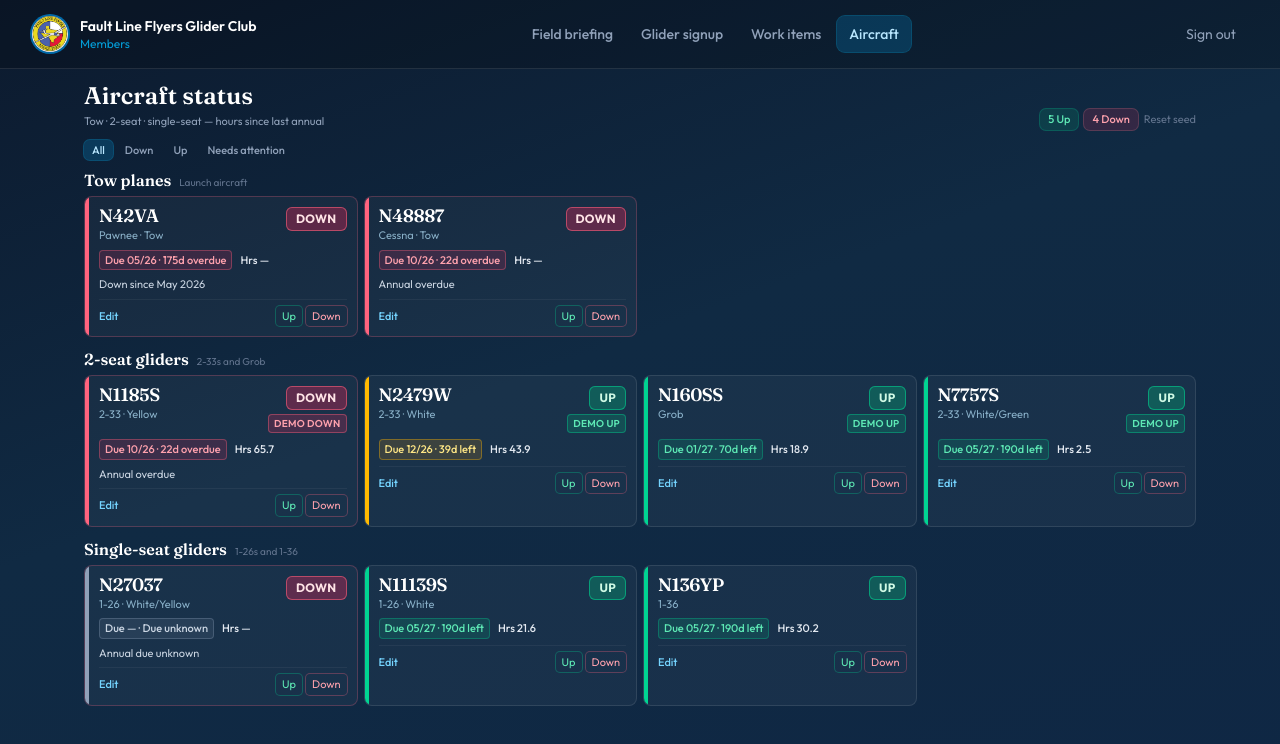
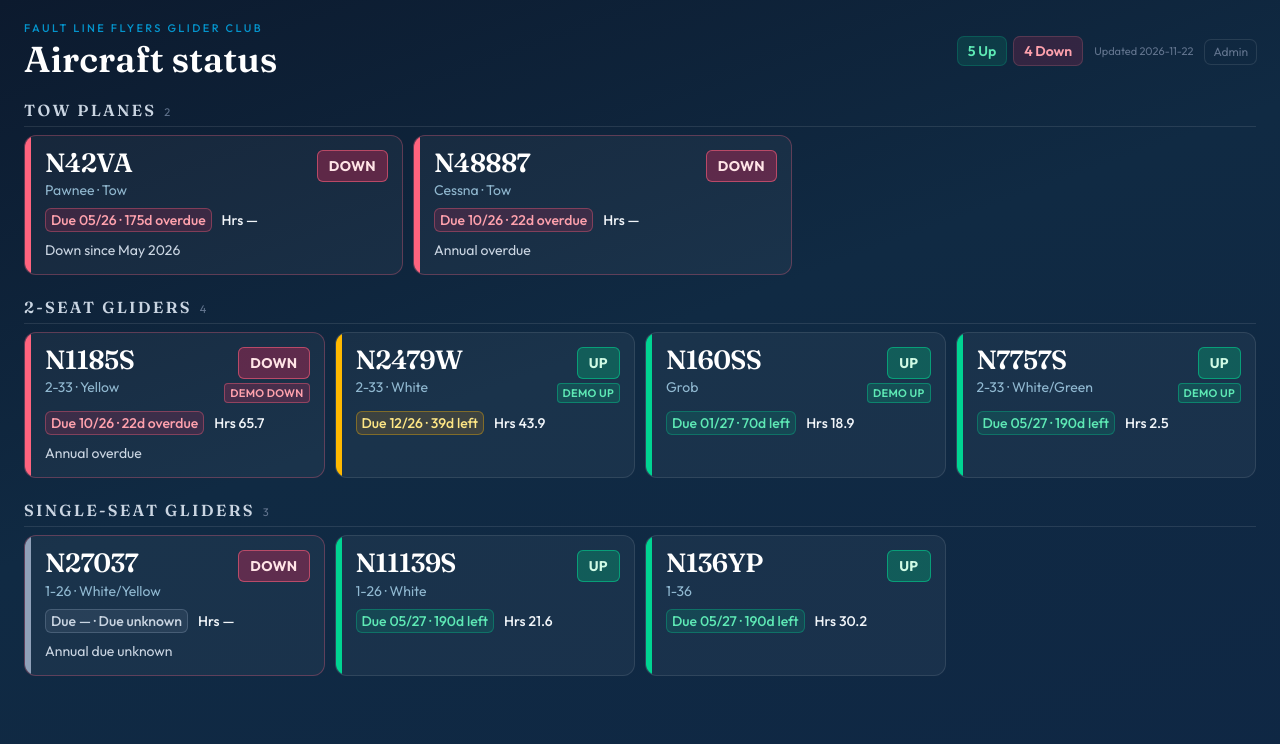
Before and after one commit to rwallis/glider-club-ops, a React (Vite) app: page /members/aircraft in a window 1280 px wide. Shown: the top 744 px of the page. Built offline with nearby package versions, Linux system fonts and the light colour scheme.

Commit message:
Turn the aircraft page into a clutter-free wall board.
Hide members nav on this route and tuck edit/sign-out controls behind an Admin menu.

Co-authored-by: Cursor <cursoragent@cursor.com>

```diff
--- a/src/components/members/MembersLayout.tsx
+++ b/src/components/members/MembersLayout.tsx
@@ -1,4 +1,4 @@
-import { Link, NavLink, Outlet } from 'react-router-dom'
+import { Link, NavLink, Outlet, useLocation } from 'react-router-dom'
 import { images } from '../../data/images'
 import { useAuth } from '../../context/AuthContext'
 import { useClubStatus } from '../../context/ClubStatusContext'
@@ -13,6 +13,16 @@ const navClass = ({ isActive }: { isActive: boolean }) =>
 export function MembersLayout() {
   const { logout } = useAuth()
   const { snapshot } = useClubStatus()
+  const location = useLocation()
+  const isAircraftWall = location.pathname === '/members/aircraft'
+
+  if (isAircraftWall) {
+    return (
+      <div className="members-dark min-h-dvh bg-[#0b1a2c]">
+        <Outlet />
+      </div>
+    )
+  }
 
   return (
     <div className="members-dark min-h-screen">
@@ -20,7 +30,11 @@ export function MembersLayout() {
         <div className="mx-auto max-w-7xl px-4 py-4 sm:px-6 lg:px-8">
           <div className="flex flex-col gap-4 sm:flex-row sm:items-center sm:justify-between">
             <Link to="/" className="flex items-center gap-3 text-sky-200 hover:text-white">
-              <img src={images.logo} alt="" className="h-9 w-9 rounded-full object-cover ring-2 ring-sky-700" />
+              <img
+                src={images.logo}
+                alt=""
+                className="h-9 w-9 rounded-full object-cover ring-2 ring-sky-700"
+              />
               <div>
                 <p className="text-sm font-semibold text-white">{snapshot.clubName}</p>
                 <p className="text-xs text-sky-400/80">Members</p>
--- a/src/pages/MembersAircraftPage.tsx
+++ b/src/pages/MembersAircraftPage.tsx
@@ -1,33 +1,22 @@
-import { useMemo, useState } from 'react'
+import { useEffect, useMemo, useRef, useState } from 'react'
+import { Link } from 'react-router-dom'
 import type { AircraftRecord, AnnualUrgency, DemoRidesStatus } from '../data/aircraftFleet'
 import { useAircraftFleet } from '../context/AircraftFleetContext'
+import { useAuth } from '../context/AuthContext'
+import { useClubStatus } from '../context/ClubStatusContext'
 import { annualUrgency, daysUntilDue, formatDaysLabel } from '../utils/annualDue'
 import { assessDemoRides } from '../utils/demoRides'
 import { fleetBoardSection, type FleetBoardSection } from '../utils/fleetBoard'
 
-type BoardFilter = 'all' | 'up' | 'down' | 'attention'
-
-const SECTION_META: Record<FleetBoardSection, { title: string; blurb: string }> = {
-  tow: {
-    title: 'Tow planes',
-    blurb: 'Launch aircraft',
-  },
-  'two-seat': {
-    title: '2-seat gliders',
-    blurb: '2-33s and Grob',
-  },
-  'single-seat': {
-    title: 'Single-seat gliders',
-    blurb: '1-26s and 1-36',
-  },
+const SECTION_META: Record<FleetBoardSection, { title: string }> = {
+  tow: { title: 'Tow planes' },
+  'two-seat': { title: '2-seat gliders' },
+  'single-seat': { title: 'Single-seat gliders' },
 }
 
 const SECTION_ORDER: FleetBoardSection[] = ['tow', 'two-seat', 'single-seat']
 
-const URGENCY_STYLES: Record<
-  AnnualUrgency,
-  { bar: string; chip: string }
-> = {
+const URGENCY_STYLES: Record<AnnualUrgency, { bar: string; chip: string }> = {
   green: {
     bar: 'bg-emerald-400',
     chip: 'bg-emerald-500/15 text-emerald-300 ring-emerald-400/30',
@@ -73,7 +62,21 @@ function sortFleet(fleet: AircraftRecord[]) {
   })
 }
 
-function AircraftCard({ aircraft }: { aircraft: AircraftRecord }) {
+function latestFleetStamp(fleet: AircraftRecord[]): string | null {
+  const stamps = fleet
+    .flatMap((a) => [a.lastUpdated, a.hoursLastEntered])
+    .filter((v): v is string => Boolean(v))
+    .sort()
+  return stamps.length ? stamps[stamps.length - 1]! : null
+}
+
+function AircraftCard({
+  aircraft,
+  adminMode,
+}: {
+  aircraft: AircraftRecord
+  adminMode: boolean
+}) {
   const { updateAircraft } = useAircraftFleet()
   const [editing, setEditing] = useState(false)
   const urgency = annualUrgency(aircraft.dueMmYy)
@@ -85,29 +88,33 @@ function AircraftCard({ aircraft }: { aircraft: AircraftRecord }) {
     .filter(Boolean)
     .join(' · ')
 
+  useEffect(() => {
+    if (!adminMode) setEditing(false)
+  }, [adminMode])
+
   return (
     <article
-      className={`relative overflow-hidden rounded-lg border bg-white/[0.04] ${
+      className={`relative flex min-h-0 flex-col overflow-hidden rounded-xl border bg-white/[0.045] ${
         aircraft.status === 'Down' || demo.status === 'down'
-          ? 'border-rose-400/25'
+          ? 'border-rose-400/30'
           : demo.status === 'caution'
-            ? 'border-amber-400/25'
+            ? 'border-amber-400/30'
             : 'border-white/10'
       }`}
     >
-      <div className={`absolute inset-y-0 left-0 w-1 ${urgencyUi.bar}`} aria-hidden />
+      <div className={`absolute inset-y-0 left-0 w-1.5 ${urgencyUi.bar}`} aria-hidden />
 
-      <div className="space-y-1.5 p-2.5 pl-3.5">
+      <div className="flex min-h-0 flex-1 flex-col gap-2 p-3 pl-4 sm:p-3.5 sm:pl-5">
         <div className="flex items-start justify-between gap-2">
           <div className="min-w-0">
-            <h2 className="font-display text-lg leading-none tracking-tight text-white">
+            <h2 className="font-display text-xl leading-none tracking-tight text-white sm:text-2xl lg:text-[1.65rem]">
               {aircraft.tail}
             </h2>
-            <p className="mt-0.5 truncate text-[11px] text-sky-200/70">{subtitle}</p>
+            <p className="mt-1 truncate text-xs text-sky-200/75 sm:text-sm">{subtitle}</p>
           </div>
           <div className="flex shrink-0 flex-col items-end gap-1">
             <span
-              className={`rounded-md px-2.5 py-1 text-xs font-bold uppercase tracking-wide ring-1 ring-inset ${
+              className={`rounded-md px-2.5 py-1 text-xs font-bold uppercase tracking-wide ring-1 ring-inset sm:px-3 sm:py-1.5 sm:text-sm ${
                 aircraft.status === 'Up'
                   ? 'bg-emerald-500/30 text-emerald-100 ring-emerald-400/55'
                   : 'bg-rose-500/30 text-rose-100 ring-rose-400/55'
@@ -117,7 +124,7 @@ function AircraftCard({ aircraft }: { aircraft: AircraftRecord }) {
             </span>
             {demoPill ? (
               <span
-                className={`rounded px-1.5 py-0.5 text-[10px] font-semibold uppercase tracking-wide ring-1 ring-inset ${demoPill.chip}`}
+                className={`rounded px-1.5 py-0.5 text-[10px] font-semibold uppercase tracking-wide ring-1 ring-inset sm:text-[11px] ${demoPill.chip}`}
                 title={demo.detail}
               >
                 {demoPill.label}
@@ -126,28 +133,30 @@ function AircraftCard({ aircraft }: { aircraft: AircraftRecord }) {
           </div>
         </div>
 
-        <div className="flex flex-wrap items-center gap-x-2 gap-y-1 text-[11px]">
+        <div className="flex flex-wrap items-center gap-x-2.5 gap-y-1 text-xs sm:text-sm">
           <span
-            className={`inline-flex items-center rounded px-1.5 py-0.5 font-medium ring-1 ring-inset ${urgencyUi.chip}`}
+            className={`inline-flex items-center rounded-md px-1.5 py-0.5 font-medium ring-1 ring-inset ${urgencyUi.chip}`}
           >
             Due {aircraft.dueMmYy ?? '—'} · {formatDaysLabel(days)}
           </span>
-          <span className="font-medium text-slate-200">
+          <span className="font-medium text-slate-100">
             Hrs {aircraft.hoursSinceAnnual != null ? aircraft.hoursSinceAnnual : '—'}
           </span>
         </div>
 
         {aircraft.status === 'Down' ? (
-          <p className="truncate text-[11px] text-slate-300">
+          <p className="truncate text-xs text-slate-300 sm:text-sm">
             {aircraft.reasonGrounded || <span className="text-amber-300">Needs reason</span>}
           </p>
         ) : null}
 
-        <div className="flex items-center justify-between gap-2 border-t border-white/5 pt-1.5 print:hidden">
+        {adminMode ? (
+          <div className="mt-auto space-y-2 border-t border-white/5 pt-2">
+            <div className="flex items-center justify-between gap-2">
               <button
                 type="button"
                 onClick={() => setEditing((v) => !v)}
-            className="text-[11px] font-medium text-sky-300 hover:text-sky-200"
+                className="text-xs font-medium text-sky-300 hover:text-sky-200"
               >
                 {editing ? 'Close' : 'Edit'}
               </button>
@@ -160,7 +169,7 @@ function AircraftCard({ aircraft }: { aircraft: AircraftRecord }) {
                       reasonGrounded: null,
                     })
                   }
-              className="rounded px-1.5 py-0.5 text-[11px] text-emerald-300 ring-1 ring-emerald-400/30 hover:bg-emerald-500/10"
+                  className="rounded px-2 py-0.5 text-xs text-emerald-300 ring-1 ring-emerald-400/30 hover:bg-emerald-500/10"
                 >
                   Up
                 </button>
@@ -172,7 +181,7 @@ function AircraftCard({ aircraft }: { aircraft: AircraftRecord }) {
                       reasonGrounded: aircraft.reasonGrounded || 'Needs reason',
                     })
                   }
-              className="rounded px-1.5 py-0.5 text-[11px] text-rose-300 ring-1 ring-rose-400/30 hover:bg-rose-500/10"
+                  className="rounded px-2 py-0.5 text-xs text-rose-300 ring-1 ring-rose-400/30 hover:bg-rose-500/10"
                 >
                   Down
                 </button>
@@ -180,7 +189,7 @@ function AircraftCard({ aircraft }: { aircraft: AircraftRecord }) {
             </div>
 
             {editing ? (
-          <div className="space-y-1.5 rounded-md bg-black/25 p-2 ring-1 ring-white/10 print:hidden">
+              <div className="space-y-1.5 rounded-md bg-black/25 p-2 ring-1 ring-white/10">
                 <label className="block text-[11px] text-slate-400">
                   Annual due (MM/YY)
                   <input
@@ -221,7 +230,10 @@ function AircraftCard({ aircraft }: { aircraft: AircraftRecord }) {
                     onBlur={(e) => {
                       const raw = e.target.value.trim()
                       const next = raw === '' ? null : Number(raw)
-                  if (next !== aircraft.hoursSinceAnnual && (next == null || Number.isFinite(next))) {
+                      if (
+                        next !== aircraft.hoursSinceAnnual &&
+                        (next == null || Number.isFinite(next))
+                      ) {
                         updateAircraft(aircraft.id, { hoursSinceAnnual: next })
                       }
                     }}
@@ -244,115 +256,190 @@ function AircraftCard({ aircraft }: { aircraft: AircraftRecord }) {
               </div>
             ) : null}
           </div>
+        ) : null}
+      </div>
     </article>
+  )
+}
+
+function WallAdminMenu({
+  adminMode,
+  onToggleAdmin,
+  onReset,
+}: {
+  adminMode: boolean
+  onToggleAdmin: () => void
+  onReset: () => void
+}) {
+  const { logout } = useAuth()
+  const [open, setOpen] = useState(false)
+  const rootRef = useRef<HTMLDivElement>(null)
+
+  useEffect(() => {
+    if (!open) return
+    const onPointer = (e: MouseEvent) => {
+      if (!rootRef.current?.contains(e.target as Node)) setOpen(false)
+    }
+    const onKey = (e: KeyboardEvent) => {
+      if (e.key === 'Escape') setOpen(false)
+    }
+    document.addEventListener('mousedown', onPointer)
+    document.addEventListener('keydown', onKey)
+    return () => {
+      document.removeEventListener('mousedown', onPointer)
+      document.removeEventListener('keydown', onKey)
+    }
+  }, [open])
+
+  return (
+    <div ref={rootRef} className="relative">
+      <button
+        type="button"
+        aria-expanded={open}
+        aria-haspopup="menu"
+        onClick={() => setOpen((v) => !v)}
+        className="rounded-md px-2 py-1 text-xs text-slate-500 ring-1 ring-white/10 hover:bg-white/5 hover:text-slate-300"
+      >
+        Admin
+      </button>
+      {open ? (
+        <div
+          role="menu"
+          className="absolute right-0 z-20 mt-1 min-w-[11rem] overflow-hidden rounded-lg border border-white/10 bg-[#12263c] py-1 shadow-xl shadow-black/40"
+        >
+          <button
+            type="button"
+            role="menuitem"
+            className="block w-full px-3 py-2 text-left text-sm text-slate-200 hover:bg-white/5"
+            onClick={() => {
+              onToggleAdmin()
+              setOpen(false)
+            }}
+          >
+            {adminMode ? 'Exit edit mode' : 'Edit board'}
+          </button>
+          <button
+            type="button"
+            role="menuitem"
+            className="block w-full px-3 py-2 text-left text-sm text-slate-200 hover:bg-white/5"
+            onClick={() => {
+              onReset()
+              setOpen(false)
+            }}
+          >
+            Reset seed
+          </button>
+          <Link
+            to="/members"
+            role="menuitem"
+            className="block w-full px-3 py-2 text-left text-sm text-slate-200 hover:bg-white/5"
+            onClick={() => setOpen(false)}
+          >
+            Members home
+          </Link>
+          <button
+            type="button"
+            role="menuitem"
+            className="block w-full px-3 py-2 text-left text-sm text-rose-300 hover:bg-white/5"
+            onClick={() => {
+              logout()
+              setOpen(false)
+            }}
+          >
+            Sign out
+          </button>
+        </div>
+      ) : null}
+    </div>
   )
 }
 
 export function MembersAircraftPage() {
   const { fleet, resetToSeed } = useAircraftFleet()
-  const [filter, setFilter] = useState<BoardFilter>('all')
+  const { snapshot } = useClubStatus()
+  const [adminMode, setAdminMode] = useState(false)
 
   const sorted = useMemo(() => sortFleet(fleet), [fleet])
-
-  const visible = useMemo(() => {
-    return sorted.filter((a) => {
-      if (filter === 'up') return a.status === 'Up'
-      if (filter === 'down') return a.status === 'Down'
-      if (filter === 'attention') {
-        const u = annualUrgency(a.dueMmYy)
-        return a.status === 'Down' || u === 'red' || u === 'amber' || u === 'unknown'
-      }
-      return true
-    })
-  }, [sorted, filter])
 
   const sections = useMemo(() => {
     return SECTION_ORDER.map((id) => ({
       id,
       ...SECTION_META[id],
-      aircraft: visible.filter((a) => fleetBoardSection(a) === id),
+      aircraft: sorted.filter((a) => fleetBoardSection(a) === id),
     })).filter((s) => s.aircraft.length > 0)
-  }, [visible])
+  }, [sorted])
 
   const upCount = fleet.filter((a) => a.status === 'Up').length
   const downCount = fleet.filter((a) => a.status === 'Down').length
+  const updated = latestFleetStamp(fleet)
 
   return (
-    <main className="mx-auto max-w-6xl px-3 py-3 sm:px-4 lg:px-5 print:max-w-none print:px-2 print:py-1">
-      <div className="mb-2.5 flex flex-wrap items-end justify-between gap-2">
+    <main className="mx-auto flex min-h-dvh max-w-[100rem] flex-col px-3 py-3 sm:px-5 sm:py-4 lg:px-6 lg:py-5">
+      <header className="mb-3 flex shrink-0 items-center justify-between gap-3 sm:mb-4">
         <div className="min-w-0">
-          <h1 className="font-display text-xl leading-tight text-white sm:text-2xl">
+          <p className="truncate text-[10px] font-medium uppercase tracking-[0.22em] text-sky-400/75 sm:text-[11px]">
+            {snapshot.clubName}
+          </p>
+          <h1 className="font-display text-2xl leading-tight text-white sm:text-3xl lg:text-4xl">
             Aircraft status
           </h1>
-          <p className="mt-0.5 text-[11px] text-slate-400">
-            Tow · 2-seat · single-seat — hours since last annual
-          </p>
         </div>
-        <div className="flex flex-wrap items-center gap-1.5 text-[11px]">
-          <span className="rounded-md bg-emerald-500/15 px-2 py-0.5 font-medium text-emerald-300 ring-1 ring-emerald-400/30">
+
+        <div className="flex shrink-0 items-center gap-2 sm:gap-3">
+          <div className="flex items-center gap-1.5 text-xs sm:gap-2 sm:text-sm">
+            <span className="rounded-md bg-emerald-500/15 px-2 py-1 font-semibold text-emerald-300 ring-1 ring-emerald-400/30 sm:px-2.5">
               {upCount} Up
             </span>
-          <span className="rounded-md bg-rose-500/15 px-2 py-0.5 font-medium text-rose-300 ring-1 ring-rose-400/30">
+            <span className="rounded-md bg-rose-500/15 px-2 py-1 font-semibold text-rose-300 ring-1 ring-rose-400/30 sm:px-2.5">
               {downCount} Down
             </span>
-          <button
-            type="button"
-            onClick={resetToSeed}
-            className="text-slate-500 underline-offset-2 hover:text-slate-300 hover:underline print:hidden"
+          </div>
+          {updated ? (
+            <p className="hidden text-[11px] text-slate-500 md:block">Updated {updated}</p>
+          ) : null}
+          {adminMode ? (
+            <span className="rounded-md bg-sky-500/15 px-2 py-1 text-[11px] font-medium text-sky-200 ring-1 ring-sky-400/30">
+              Editing
+            </span>
+          ) : null}
+          <WallAdminMenu
+            adminMode={adminMode}
+            onToggleAdmin={() => setAdminMode((v) => !v)}
+            onReset={resetToSeed}
+          />
+        </div>
+      </header>
+
+      <div className="flex min-h-0 flex-1 flex-col gap-4 lg:gap-5">
+        {sections.map((section) => (
+          <section
+            key={section.id}
+            aria-labelledby={`fleet-section-${section.id}`}
+            className="flex min-h-0 flex-col gap-2"
           >
-            Reset seed
-          </button>
-        </div>
-      </div>
-
-      <div className="mb-2 flex flex-wrap gap-1 print:hidden">
-        {(
-          [
-            ['all', 'All'],
-            ['down', 'Down'],
-            ['up', 'Up'],
-            ['attention', 'Needs attention'],
-          ] as const
-        ).map(([id, label]) => (
-          <button
-            key={id}
-            type="button"
-            onClick={() => setFilter(id)}
-            className={`rounded-md px-2 py-0.5 text-[11px] font-medium transition ${
-              filter === id
-                ? 'bg-sky-500/20 text-sky-200 ring-1 ring-sky-400/30'
-                : 'text-slate-400 hover:bg-white/5 hover:text-white'
-            }`}
-          >
-            {label}
-          </button>
-        ))}
-      </div>
-
-      <div className="space-y-2.5">
-        {sections.map((section) => (
-          <section key={section.id} aria-labelledby={`fleet-section-${section.id}`}>
-            <div className="mb-1 flex items-baseline gap-2">
+            <div className="flex items-baseline gap-2 border-b border-white/10 pb-1">
               <h2
                 id={`fleet-section-${section.id}`}
-                className="font-display text-sm text-white sm:text-base"
+                className="font-display text-sm uppercase tracking-[0.14em] text-slate-300 sm:text-base"
               >
                 {section.title}
               </h2>
-              <p className="text-[10px] text-slate-500">{section.blurb}</p>
+              <span className="text-[11px] text-slate-500">{section.aircraft.length}</span>
             </div>
-            <div className="grid grid-cols-2 gap-1.5 md:grid-cols-3 lg:grid-cols-4">
+            <div
+              className={`grid gap-2 sm:gap-2.5 ${
+                section.id === 'tow'
+                  ? 'grid-cols-2 md:max-w-3xl'
+                  : 'grid-cols-2 md:grid-cols-3 lg:grid-cols-4'
+              }`}
+            >
               {section.aircraft.map((aircraft) => (
-                <AircraftCard key={aircraft.id} aircraft={aircraft} />
+                <AircraftCard key={aircraft.id} aircraft={aircraft} adminMode={adminMode} />
               ))}
             </div>
           </section>
         ))}
       </div>
-
-      {visible.length === 0 ? (
-        <p className="mt-4 text-center text-sm text-slate-400">No aircraft in this filter.</p>
-      ) : null}
     </main>
   )
 }
```
Lines whose indentation alone changed are shown as unchanged.
